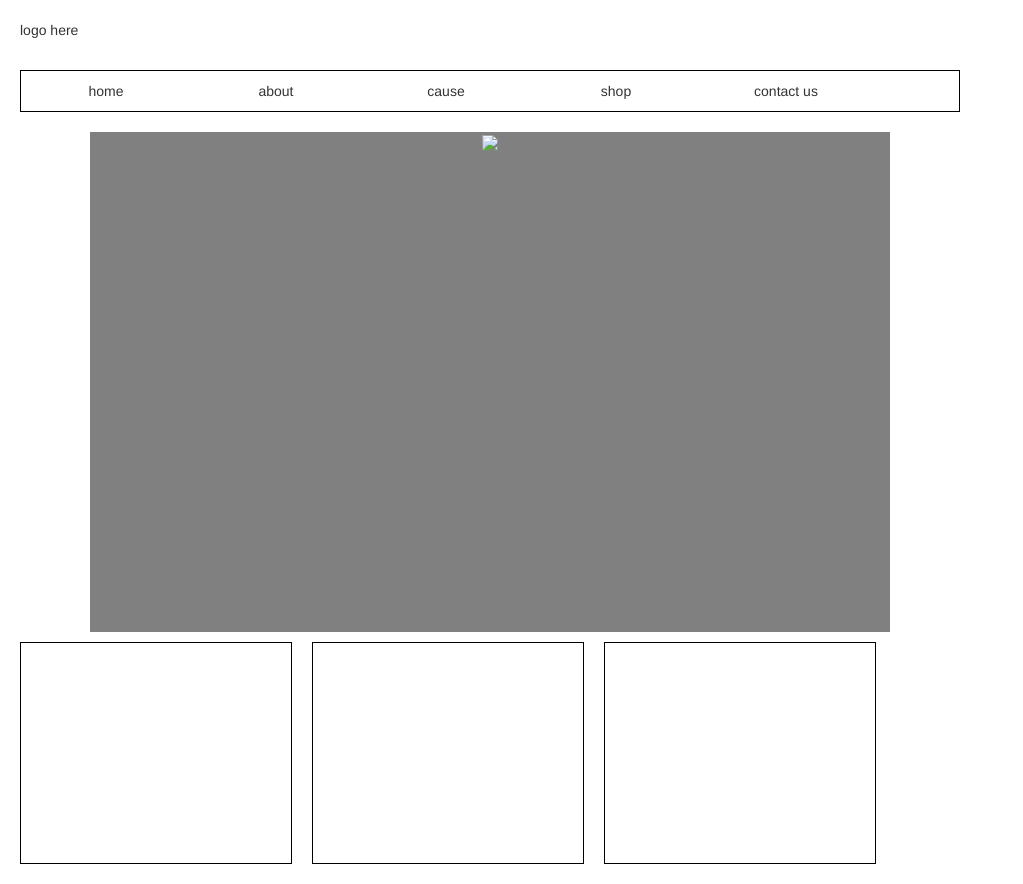
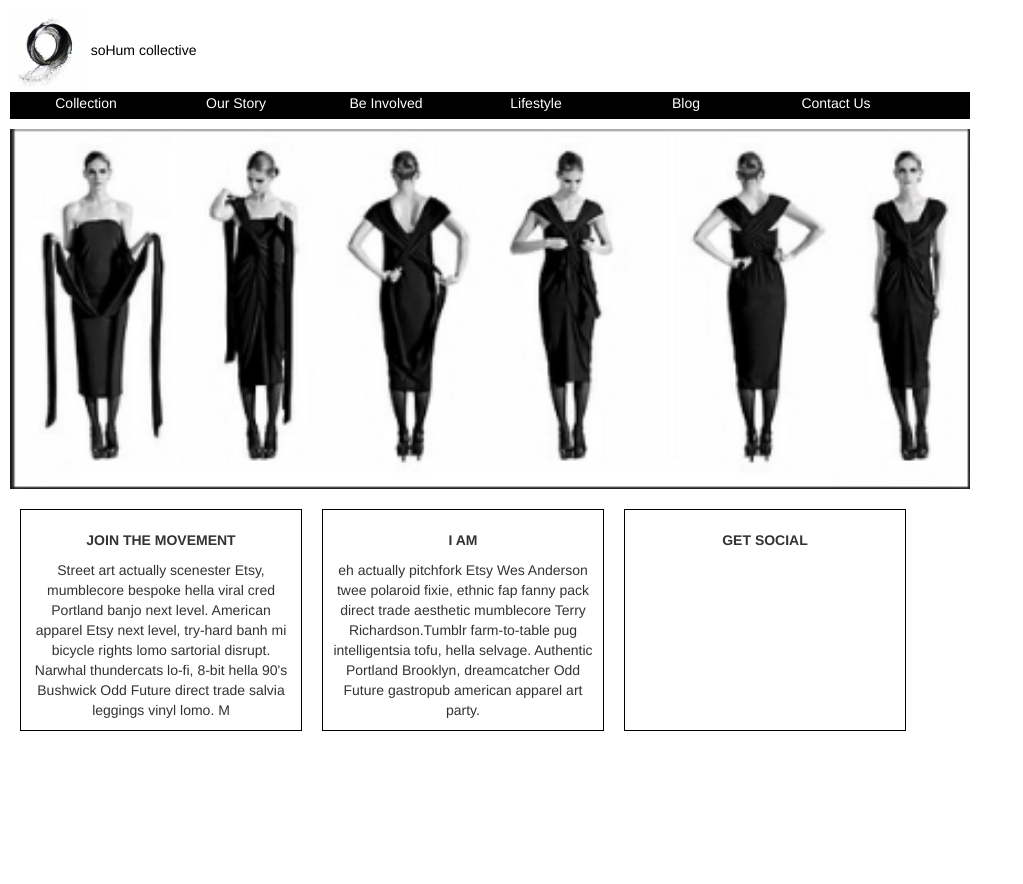
Before and after one commit to ahneechu/FEWD-Project, a PHP site: page / in a window 1280 px wide. Shown: the whole page, without its empty margins (0-1023 px from the left). After the commit the page ends 731 px from the top, so only its background shows below. Run offline with PHP 8.4, Linux system fonts and the light colour scheme.

Commit message:
added new images

```diff
--- a/css/style.css
+++ b/css/style.css
@@ -3,31 +3,51 @@ body{
 	padding: 10px;
 }
 
-#logo{
-	margin: 0 auto 20px;
-	padding: 10px;
+
+#logo img{
+	width: 8%;
+}
+
+a:link{
+	text-decoration: none;
+	color: black;
+}
+
+.container{
+	width: 960px;
+	margin: auto;
 }
 
 #header{
+	background-color: black;
 	border: 1px solid black;
-	margin: 0 auto 20px;
+	margin: 0 auto 10px;
+	text-align: center;
+	display: block;
+}
+
+#header a:link{
+	color: white;
+	text-decoration: none;
+}
+
+.navbar{
+	height: 5px;
+	width: 150px;
+	color: white;
+	text-align: center;
+	float: left;
+	display: block;
+}
+
+#images{
+	height: 370px;
+	margin: 0 auto;
 	text-align: center;
 }
 
-.navbar{
-	height: 20px;
-	width: 150px;
-	margin: 10px;
-	text-align: center;
-	float: left;
-}
-
-#images{
-	height: 500px;
-	width: 800px;
-	margin: 0 auto;
-	text-align: center;
-	background-color: gray;
+#images img{
+	width: 100%;
 }
 
 #footer{
@@ -36,7 +56,7 @@ body{
 
 .bottomboxes{
 	height:200px;
-	width: 250px;
+	width: 260px;
 	margin: 10px;
 	padding: 10px;
 	border: 1px solid black;
--- a/index.html
+++ b/index.html
@@ -1,33 +1,46 @@
 <!DOCTYPE html>
 <html lang="en">
 	<head>
-		<title>soHum</title>
+		<title>soHum collective</title>
 		<link rel="stylesheet" href="css/bootstrap.css">
 		<link rel="stylesheet" href="css/style.css">
 	</head>
 
 	<body>
-		<div id="logo">logo here</div>
+		<div id="logo">
+			<a href="#"><img src="images/soHum.jpg"/></a>
+			<a href="#">soHum collective</a>
+		</div>
 
 		<div class="container">
 
 		<div id="header" class="clearfix">
-			<div class="navbar">home</div>
-			<div class="navbar">about</div>
-			<div class="navbar">cause</div>
-			<div class="navbar">shop</div>
-			<div class="navbar">contact us</div>
+			<div class="navbar"><a href="#">Collection</a></div>
+			<div class="navbar"><a href="#">Our Story</a></div>
+			<div class="navbar"><a href="#">Be Involved</a></div>
+			<div class="navbar"><a href="#">Lifestyle</a></div>
+			<div class="navbar"><a href="#">Blog</a></div>
+			<div class="navbar"><a href="#">Contact Us</a></div>
 		</div>
 
 		<div id="images">
-			<img src="#"/>
+			<img src="images/clothes shot.png"/>
 		</div>
 	</div>
 
 		<div id="footer" class="clearfix">
-			<div class="bottomboxes"></div>
-			<div class="bottomboxes"></div>
-			<div class="bottomboxes"></div>
+			<div class="bottomboxes">
+				<H5>JOIN THE MOVEMENT</H5>
+				<P>Street art actually scenester Etsy, mumblecore bespoke hella viral cred Portland banjo next level. American apparel Etsy next level, try-hard banh mi bicycle rights lomo sartorial disrupt. Narwhal thundercats lo-fi, 8-bit hella 90's Bushwick Odd Future direct trade salvia leggings vinyl lomo. M</P>
+			</div>
+			<div class="bottomboxes">
+				<H5>I AM</H5>
+				<P>eh actually pitchfork Etsy Wes Anderson twee polaroid fixie, ethnic fap fanny pack direct trade aesthetic mumblecore Terry Richardson.Tumblr farm-to-table pug intelligentsia tofu, hella selvage. Authentic Portland Brooklyn, dreamcatcher Odd Future gastropub american apparel art party.</P>
+			</div>
+			<div class="bottomboxes">
+				<H5>GET SOCIAL</H5>
+				<P></P>
+			</div>
 		</div>
 	</body>
 </html>
```
Also changed, not shown: images/clothes shot.png (added), images/soHum.jpg (added).
